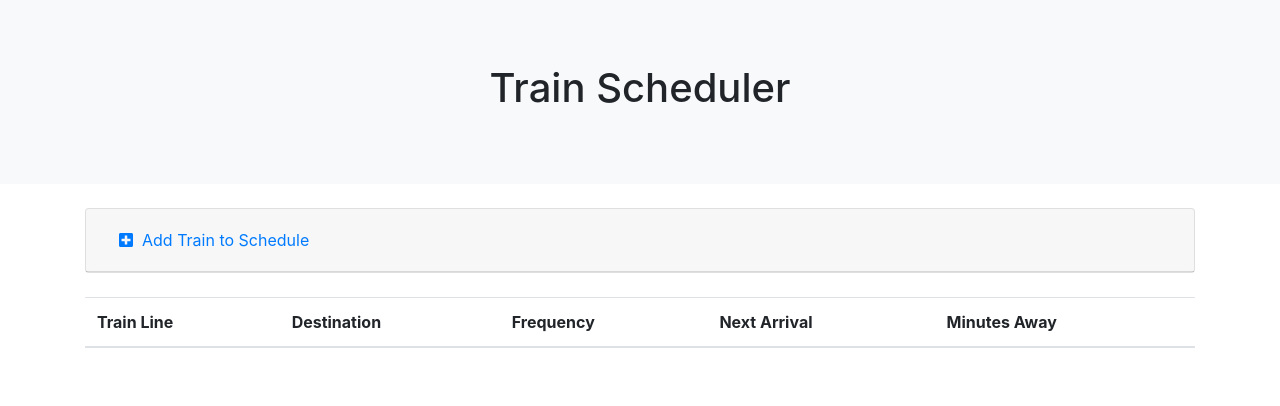
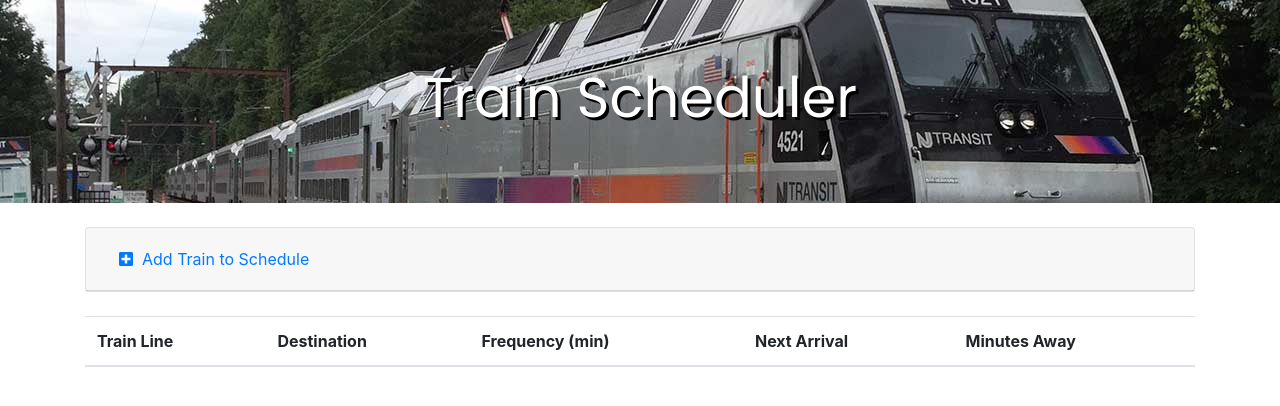
Before and after one commit to baguinaga/Train-Scheduler, a plain HTML site: page index.html in a window 1280 px wide. Drawn offline with nearby package versions, Linux system fonts and the light colour scheme; no server answers.

Commit message:
added banner styling

```diff
--- a/assets/css/style.css
+++ b/assets/css/style.css
@@ -0,0 +1,14 @@
+#hero-banner {
+  background-image: url("../images/nj-transit.jpg");
+  width: 100%;
+  background-repeat: no-repeat;
+  background-position: center center;
+  background-size: cover;
+}
+
+#hero-banner h1 {
+  font-family: 'Poppins', sans-serif;
+  font-size: 3.5em;
+  color:white;
+  text-shadow: 3px 3px black;
+}
--- a/index.html
+++ b/index.html
@@ -6,13 +6,14 @@
   <meta name="viewport" content="width=device-width, initial-scale=1.0">
   <meta http-equiv="X-UA-Compatible" content="ie=edge">
   <link rel="stylesheet" href="https://cdnjs.cloudflare.com/ajax/libs/twitter-bootstrap/4.1.2/css/bootstrap.min.css">
+  <link href="https://fonts.googleapis.com/css?family=PT+Serif|Poppins:400,700" rel="stylesheet">
   <link rel="stylesheet" href="https://use.fontawesome.com/releases/v5.1.1/css/all.css">
   <link rel="stylesheet" href="assets/css/style.css">
   <title>Train Scheduler</title>
 </head>
 
 <body>
-  <div class="jumbotron jumbotron-fluid bg-light text-center mb-0">
+  <div class="jumbotron jumbotron-fluid text-center mb-0" id="hero-banner">
     <h1>Train Scheduler</h1>
   </div>
 
@@ -64,7 +65,7 @@
             <tr>
               <th scope="col">Train Line</th>
               <th scope="col">Destination</th>
-              <th scope="col">Frequency</th>
+              <th scope="col">Frequency (min)</th>
               <th scope="col">Next Arrival</th>
               <th scope="col">Minutes Away</th>
             </tr>
```
Also changed, not shown: assets/images/nj-transit.jpg (added).
